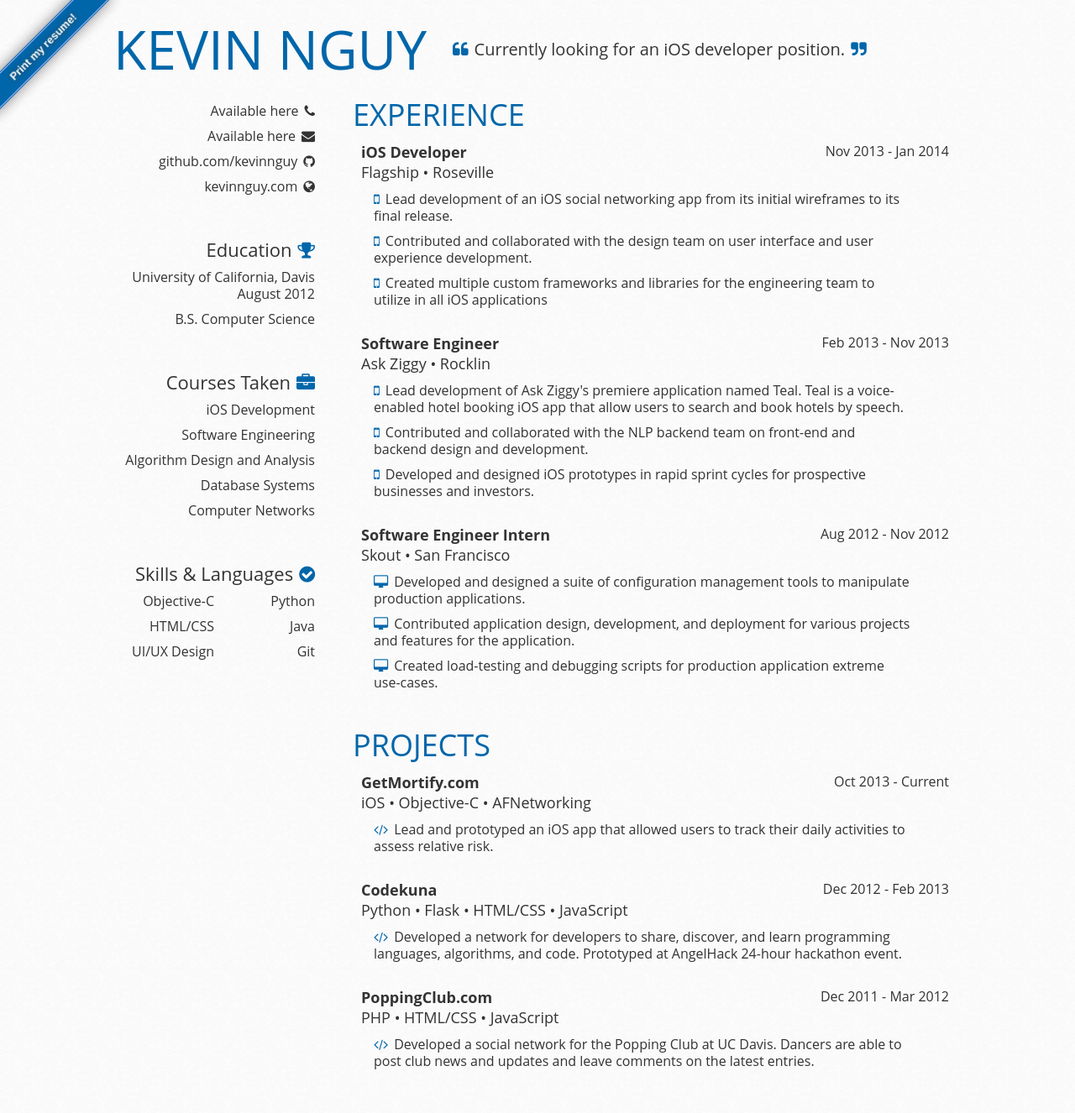
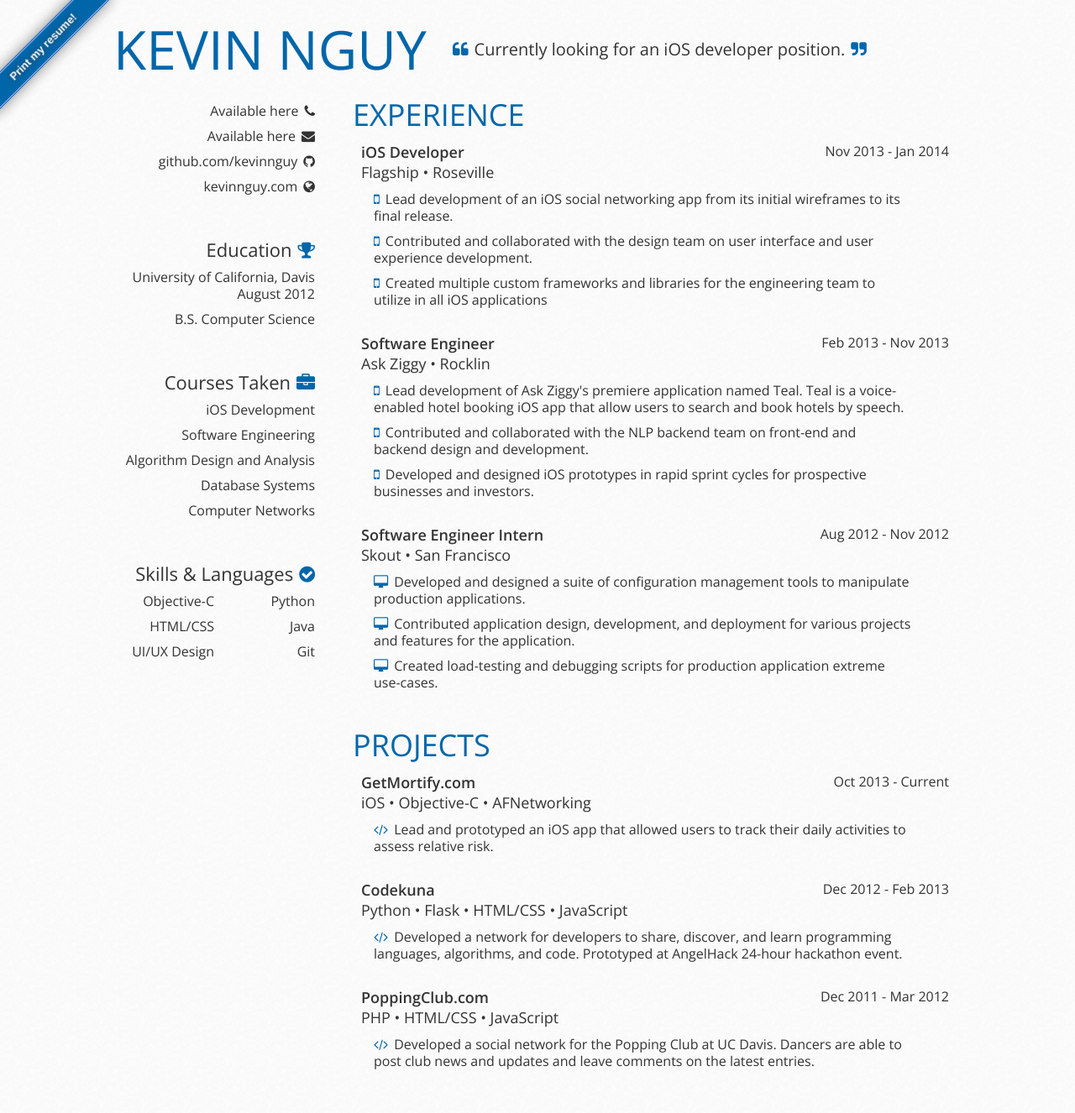
Before and after one commit to kevinnguy/kevinnguy.github.com, a Jekyll site: the page index.html, which Jekyll copies as it is, in a window 1280 px wide. Shown: the whole page at 84% size. Built offline with Jekyll 4.4.1, drawn with Linux system fonts in a browser that asks for light colours.

Commit message:
Updated font

```diff
--- a/index.html
+++ b/index.html
@@ -15,8 +15,8 @@
     <![endif]-->
 
 
-    <!-- <link href='http://fonts.googleapis.com/css?family=Open+Sans:400italic,400,600' rel='stylesheet' type='text/css'> -->
-    <link href='http://fonts.googleapis.com/css?family=Alegreya+Sans' rel='stylesheet' type='text/css'>
+    <link href='http://fonts.googleapis.com/css?family=Open+Sans:400italic,400,600' rel='stylesheet' type='text/css'>
+
     <link rel="shortcut icon" href="/static/images/favicon.png" />
 
     <meta name="viewport" content="width=device-width, initial-scale=1, maximum-scale=1" />
```
